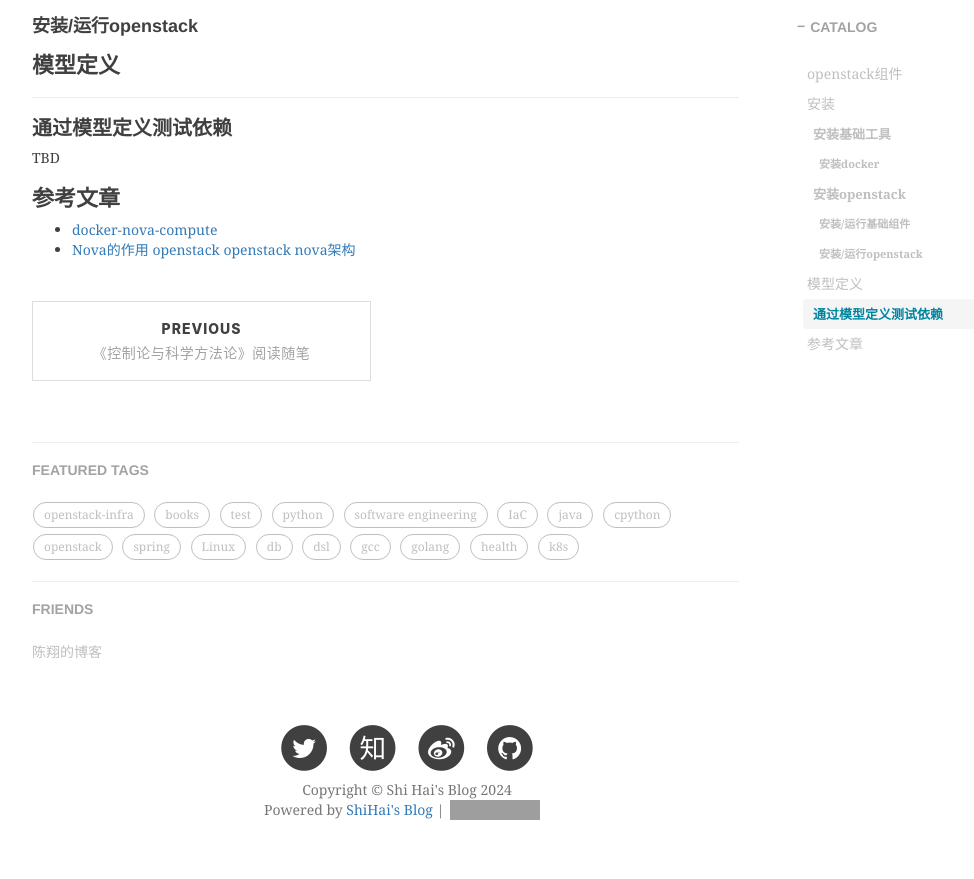
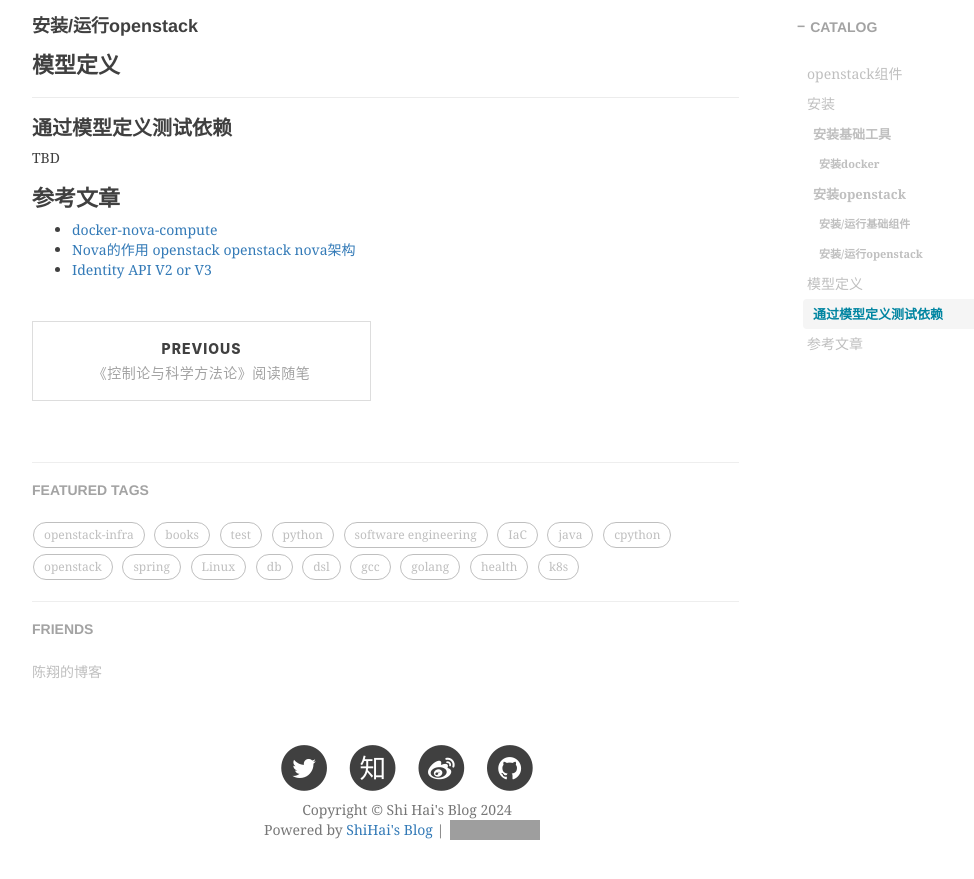
Before and after one commit to shihai1991/shihai1991.github.io, a Jekyll site: the page built from _posts/2024-01-15-在docker上运行nova-compute.md, in a window 1280 px wide and 900 px high, scrolled down 1423 px. Shown: the top 879 px of the window, without its empty margins (233-1207 px from the left). Built offline with Jekyll 4.4.1, drawn with Linux system fonts in a browser that asks for light colours; nearby versions of some CDN libraries; comment, search, counter and statistics services are not loaded; grey boxes are pictures that could not be loaded.

Commit message:
Update 2024-01-15-在docker上运行nova-compute.md

```diff
--- a/_posts/2024-01-15-在docker上运行nova-compute.md
+++ b/_posts/2024-01-15-在docker上运行nova-compute.md
@@ -29,3 +29,4 @@
 # 参考文章
 - [docker-nova-compute](https://github.com/int32bit/docker-nova-compute?tab=readme-ov-file)
 - [Nova的作用 openstack openstack nova架构](https://blog.51cto.com/u_13354/8102414)
+- [Identity API V2 or V3](https://docs.openstack.org/keystone/10.0.3/http-api.html)
```
